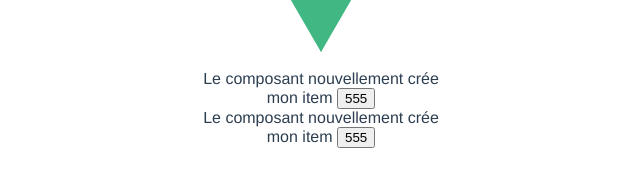
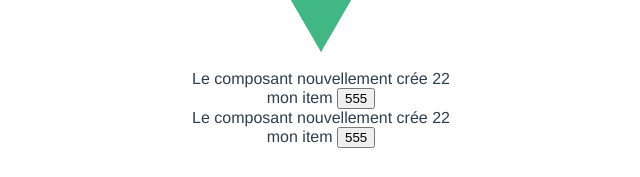
Before and after one commit to lolox7/videoComposantsYt, a Vue app: page / in a window 1280 px wide. Shown: the part 194-371 px from the top of the page, without its empty margins (319-959 px from the left). Built offline with nearby package versions, Linux system fonts and the light colour scheme.

Commit message:
ajout données pour verif pull

```diff
--- a/src/components/MaListe.vue
+++ b/src/components/MaListe.vue
@@ -1,6 +1,6 @@
 <template class="MaListe">
     <div>
-        Le composant nouvellement crée
+        Le composant nouvellement crée 22
     </div>
     <div class="menu">
     <MonItem> </MonItem>
```
